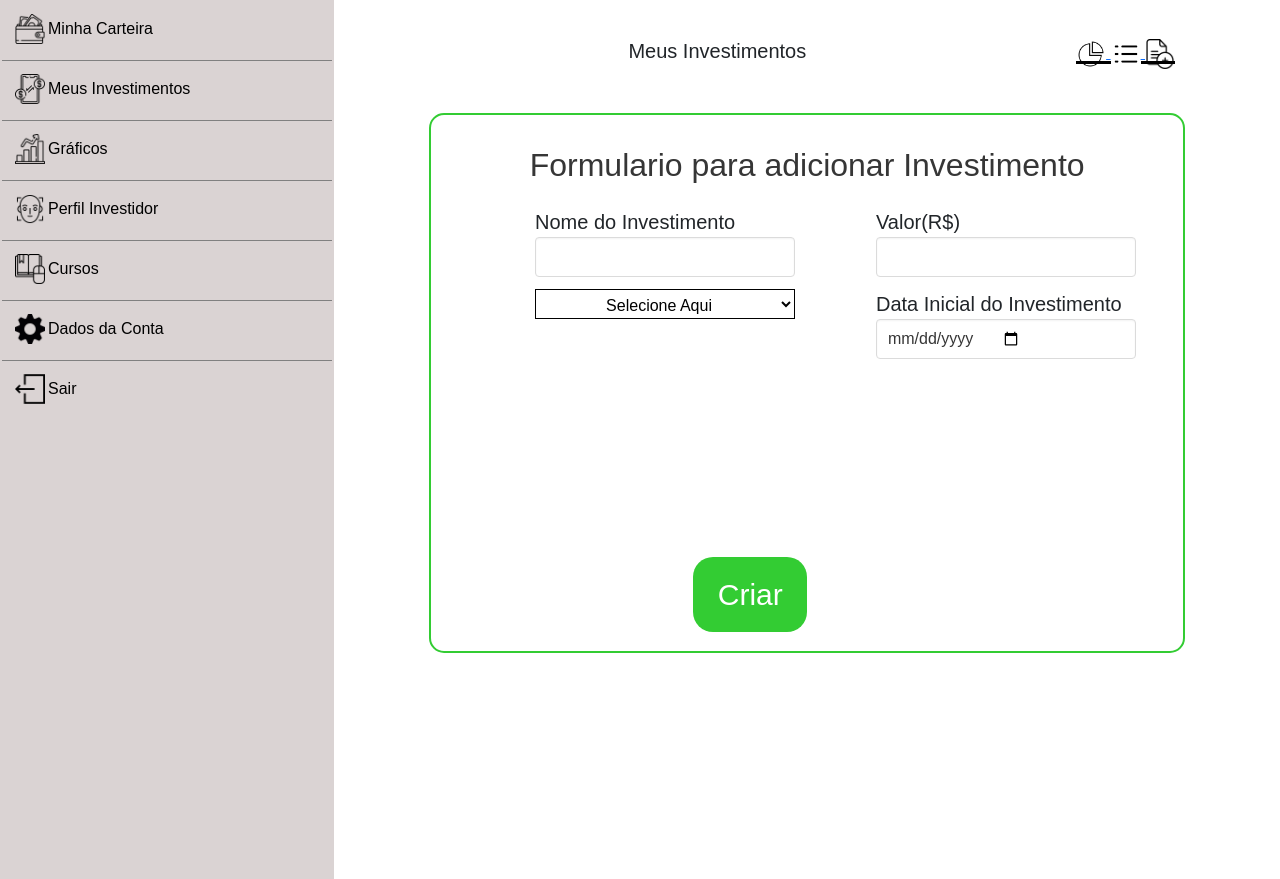
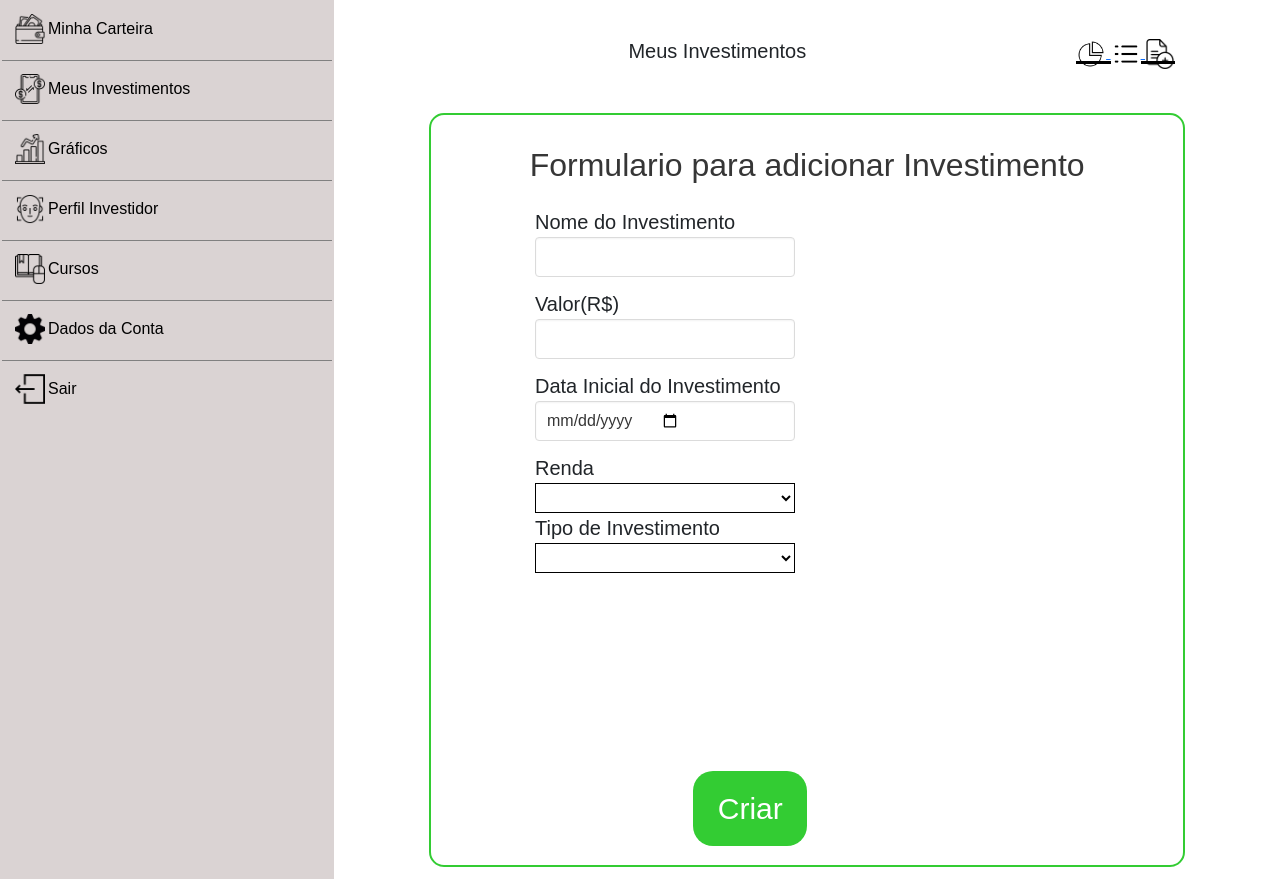
Before and after one commit to MatheusCortez/DetoxFin__ProjetoIntegrador, a Node server app: template views/users/user/meusInvestimentos/addInvestment.ejs in a window 1280 px wide. Shown: the part 151-1030 px from the top of the page. Run offline with Node 20, Linux system fonts and the light colour scheme; the template is opened without the code that fills it: most values are stand-ins (such as "Sample title", 1, 10 or a date in 2020); lists and menus that the app fills with data are empty.

Commit message:
formulario

```diff
--- a/app.js
+++ b/app.js
@@ -39,6 +39,7 @@ app.use('/users', usersRouter);
 app.use('/user',menuRouter);
 app.use('/user/meusInvestimentos',investmentsRouter);
 app.use('/user/perfilInvestidor',investorsProfileRouter);
+app.use('/user/minhaCarteira',walletRouter);
 
 // catch 404 and forward to error handler
 app.use(function(req, res, next) {
--- /dev/null
+++ b/public/js/addInvestmentRenda.js
@@ -0,0 +1,87 @@
+function gerarTipos(value) {
+    var tipo = document.getElementById('tipo')
+
+    var option = ''
+
+    if ( value == '') {
+
+        limparOpcoes()
+
+    } else if ( value == 'fixa') {
+
+        limparOpcoes()
+
+        option = document.createElement('option');
+        option.value = ''
+        option.text = ''
+        tipo.add(option)
+
+        option = document.createElement('option');
+        option.value = 'tesouroDireto'
+        option.text = 'Tesouro Direto'
+        tipo.add(option)
+
+        option = document.createElement('option');
+        option.value = 'titulosPrivados'
+        option.text = 'Titulos Privados'
+        tipo.add(option)
+
+        option = document.createElement('option');
+        option.value = 'etfFixa'
+        option.text = 'ETF de Renda Fixa'
+        tipo.add(option)
+
+        option = document.createElement('option');
+        option.value = 'fundoInvestimentoFixa'
+        option.text = 'Fundo de Investimento'
+        tipo.add(option)
+
+
+    } else if ( value == 'variavel') {
+
+        limparOpcoes()
+
+        option = document.createElement('option');
+        option.value = ''
+        option.text = ''
+        tipo.add(option)
+
+        option = document.createElement('option');
+        option.value = 'fundoInvestimentoVariavel'
+        option.text = 'Fundo de Investimento'
+        tipo.add(option)
+
+        option = document.createElement('option');
+        option.value = 'etfVariavel'
+        option.text = 'ETF de Renda Variável'
+        tipo.add(option)
+
+        option = document.createElement('option');
+        option.value = 'fundoImobiliario'
+        option.text = 'Fundo Imobilario'
+        tipo.add(option)
+
+        option = document.createElement('option');
+        option.value = 'acoes'
+        option.text = 'Ações'
+        tipo.add(option)
+
+        option = document.createElement('option');
+        option.value = 'bdrs'
+        option.text = 'BDRs'
+        tipo.add(option)
+
+        option = document.createElement('option');
+        option.value = 'derivativos'
+        option.text = 'Derivativos'
+        tipo.add(option)
+    }
+}
+
+function limparOpcoes() {
+    var opcoesTipos = document.getElementById('tipo')
+
+    while ( opcoesTipos.length ) {
+        opcoesTipos.remove(0)
+    }
+}
--- a/views/users/user/meusInvestimentos/addInvestment.ejs
+++ b/views/users/user/meusInvestimentos/addInvestment.ejs
@@ -35,25 +35,8 @@
                                     <input class="input" type="text" name="nome" autocomplete="off" required/>
                                 </div>
                             </div>
-                            <!--Pergunta tipo de investimento-->
-                            <select name="TipoInvestimentos" class=" col-sm-12 tipoInvestimento" >
-                                <option class="options"
-                                >Selecione Aqui</option>
-                                <option class="options"
-                                value="volvo">Tesouro Selic</option>
-                                <option class="options"
-                                 value="saab"
-                                 >LCI</option>
-                                <option class="options"
-                                 value="opel">LCA</option>
-                                <option class="options"
-                                 value="audi">Bolsa</option>
-                            </select>
-
-                        </div>
-                        <div class=" col-md-5 offset-md-1 col-sm-12">
-                            <!--Pergunta Valor-->
-                            <div class="field">
+                             <!--Pergunta Valor-->
+                             <div class="field">
                                 <label class="formInvestment_field_label" for="valor">Valor(R$)</label>
                                 <div class="control">
                                     <input class="input" type="number" name="valor" autocomplete="off" required/>
@@ -67,6 +50,24 @@
                                 </div>
                             </div>
 
+                            <!--Pergunta Renda Fixa ou Variavel-->
+                            <label class="formInvestment_field_label">Renda</label>
+
+                            <select id="renda" class=" col-sm-12 tipoInvestimento" onchange="gerarTipos(this.value)" >
+                                <option></option>
+                                <option value="fixa">Renda Fixa</option>
+                                <option value="variavel">Renda Variavel</option>
+                            </select>
+
+                            <!--Pergunta tipo de investimento-->
+                            <label class="formInvestment_field_label">Tipo de Investimento</label>
+                            <select id="tipo" class=" col-sm-12 tipoInvestimento">
+                            </select>
+
+                        </div>
+                        <div class=" col-md-5 offset-md-1 col-sm-12">
+
+
 
                         </div>
                     </div>
@@ -79,8 +80,10 @@
 
 
      <!-- JavaScript Bundle with Popper -->
-<script src="https://cdn.jsdelivr.net/npm/bootstrap@5.0.1/dist/js/bootstrap.bundle.min.js" integrity="sha384-gtEjrD/SeCtmISkJkNUaaKMoLD0//ElJ19smozuHV6z3Iehds+3Ulb9Bn9Plx0x4" crossorigin="anonymous"></script>
+    <script src="https://cdn.jsdelivr.net/npm/bootstrap@5.0.1/dist/js/bootstrap.bundle.min.js" integrity="sha384-gtEjrD/SeCtmISkJkNUaaKMoLD0//ElJ19smozuHV6z3Iehds+3Ulb9Bn9Plx0x4" crossorigin="anonymous"></script>
+
     </body>
 
-  <script src="../js/addedClass.js"></script>
+    <script src="../js/addedClass.js"></script>
+    <script type="text/javascript" src="/js/addInvestmentRenda.js"></script>
 </html>
--- a/views/users/user/meusInvestimentos/listInvestment.ejs
+++ b/views/users/user/meusInvestimentos/listInvestment.ejs
@@ -15,6 +15,7 @@
             usuario
         })%>
         <main class="mainContainer">
+
             <%- include  ../../../partials/menuLateral.ejs %>
 
             <section class="mainContainer__cardPrincipal">
--- a/views/users/user/minhaCarteira/addCarteira.ejs
+++ b/views/users/user/minhaCarteira/addCarteira.ejs
@@ -13,7 +13,9 @@
                 <title>Document</title>
             </head>
             <body>
-                <%- include ../../../partials/headerinterno.ejs%>
+                <%- include("../../../partials/headerinterno.ejs",{
+                    usuario
+                })%>
                 <main class="mainContainer">
                     <%- include  ../../../partials/menuLateral.ejs %>
 
```
Also changed, not shown: routes/wallet.js (+12 -6 lines), views/users/user/minhaCarteira/listCarteira.ejs (+5 -10 lines), views/users/user/meusInvestimentos/Form/investmentFund.ejs (deleted), views/users/user/meusInvestimentos/Form/tesouroDireto.ejs (added).
